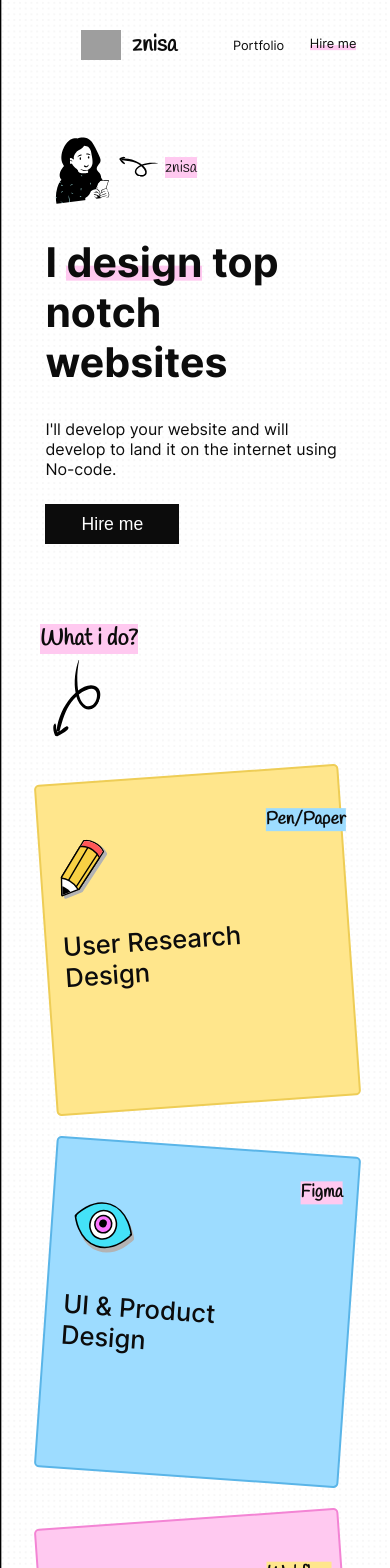
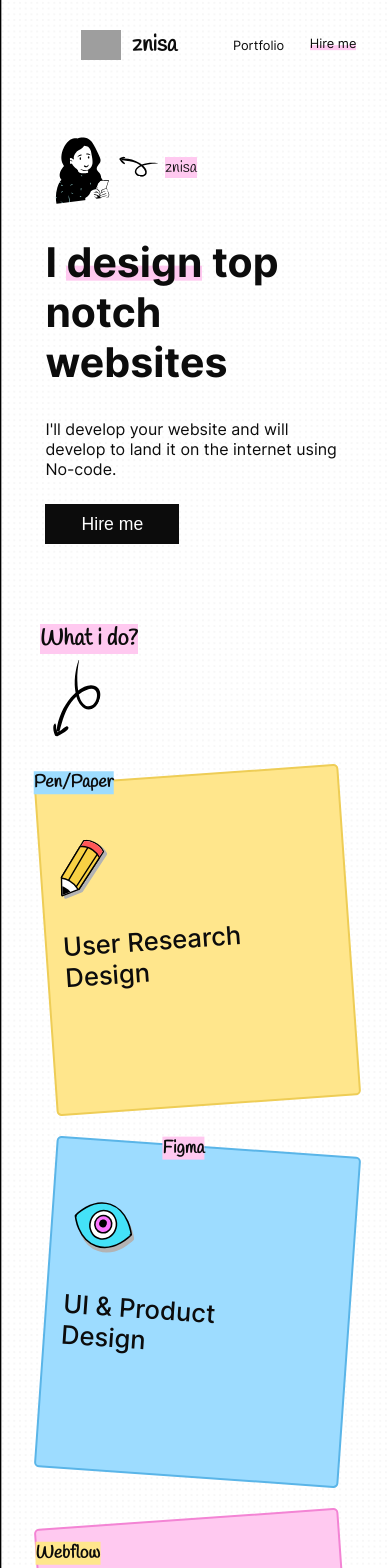
Before and after one commit to Abdullah2208/idianly, a React (Vite) app: page / in a window 390 px wide. Shown: the top 1568 px of the page. Built offline with nearby package versions, Linux system fonts and the light colour scheme; grey boxes are pictures that could not be loaded.

Commit message:
Fixed what i do tags

```diff
--- a/src/App.css
+++ b/src/App.css
@@ -305,20 +305,20 @@ header nav ul div li {
   }
   .card:nth-of-type(1) p {
     background-color: var(--blue-color);
-    top: -11em;
-    left: 12em;
+    top: -14em;
+    left: -1em;
     rotate: 4deg;
   }
   .card:nth-of-type(2) p {
     background-color: var(--pink-color);
-    top: -12em;
-    left: 13em;
+    top: -14em;
+    left: 5em;
     rotate: -4deg;
   }
   .card:nth-of-type(3) p {
     background-color: var(--orange-color);
-    top: -11em;
-    left: 12em;
+    top: -13em;
+    left: -1em;
     rotate: 4deg;
   }
 }
```
